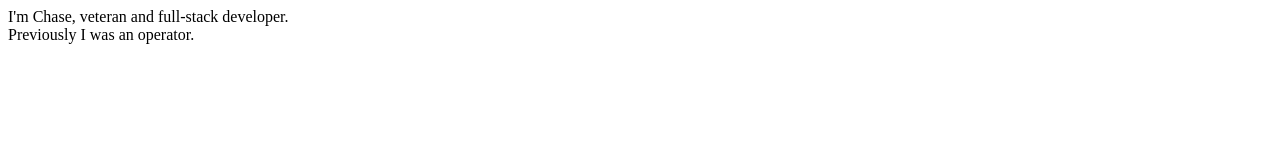
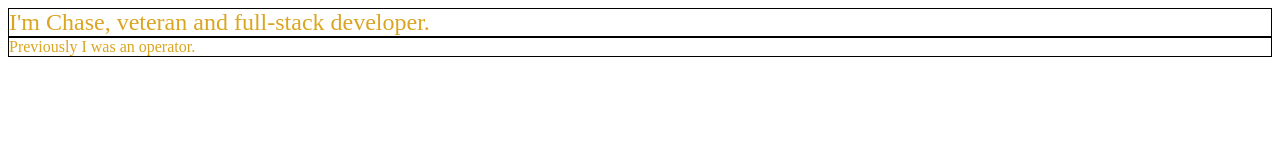
Before and after one commit to ChaseSteely/chasesteely.github.io, a plain HTML site: page index.html in a window 1280 px wide. Drawn offline with Linux system fonts and the light colour scheme.

Commit message:
Personal site intro

```diff
--- a/index.html
+++ b/index.html
@@ -1,7 +1,8 @@
+<!DOCTYPE html>
 <html>
     <head>
         <title>Welcome to my personal site</title>
-        <link src="styles.css rel="Stylesheet"
+        <link href="styles.css" rel="stylesheet">
     </head>
 
     <body>
--- a/styles.css
+++ b/styles.css
@@ -4,5 +4,5 @@
 }
 
 #intro {
-    font-size: 24;
+    font-size: 24px;
 }
```
